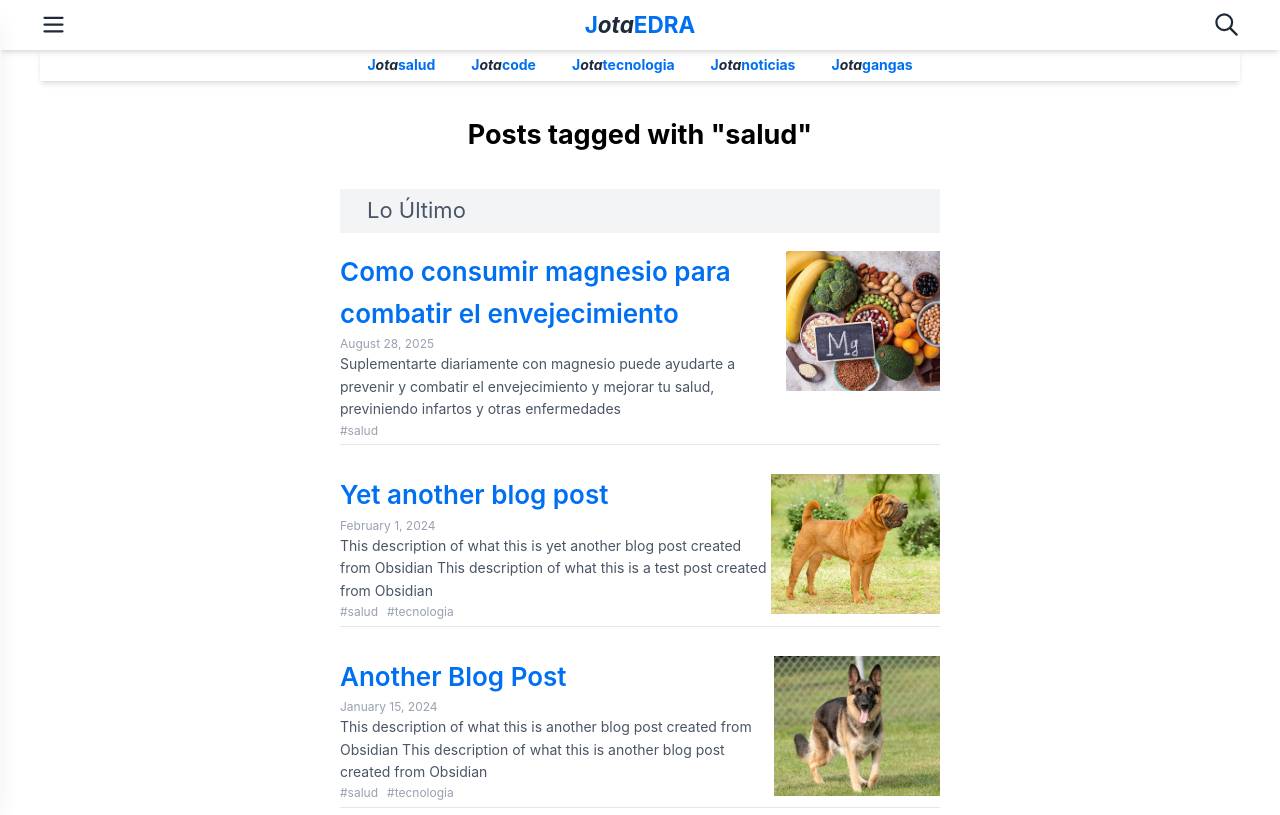
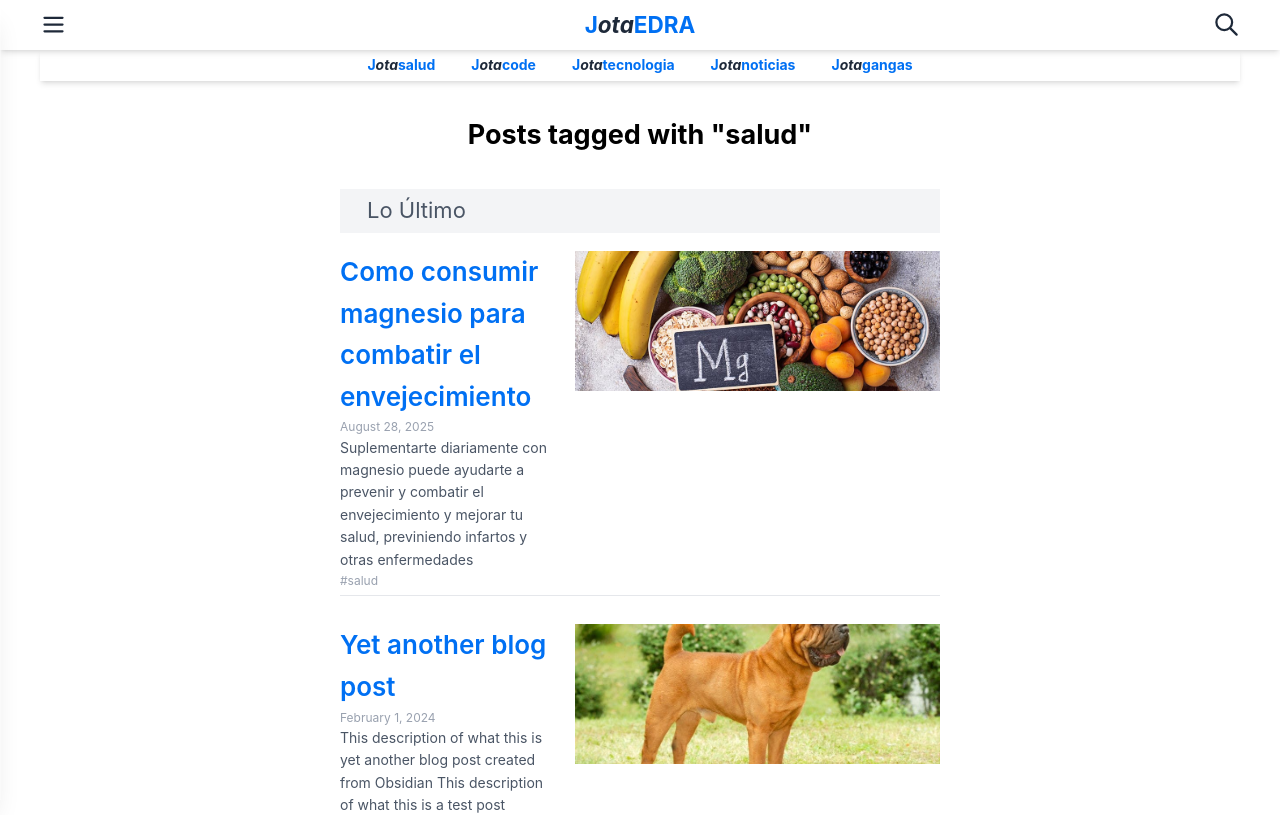
Before and after one commit to YuviDevStudio/nextjs-obsidian-blog, a Next.js app: page /tags/salud in a window 1280 px wide. Shown: the top 815 px of the page. Built offline with nearby package versions, Linux system fonts and the light colour scheme.

Commit message:
updated packages

```diff
--- a/app/components/featuredPosts.js
+++ b/app/components/featuredPosts.js
@@ -10,14 +10,16 @@ const FeaturedPosts = ({ allPosts = [] }) => {
             {featuredPosts.map(({ id, title, featured_image }) => {
                 return (
                     <div key={id} className='relative w-[300px] h-76 m-2 mb-4 flex-shrink-0'>
-                        <Link href={`/${id}`}>
+                        <Link href={`/${id}`} className='relative block w-full h-full'>
                             <Image
                                 src={featured_image}
                                 alt={title}
                                 fill
+                                sizes="300px"
+                                priority
                                 style={{ objectFit: 'cover' }}
                             />
-                            <div className='absolute bottom-0 left-0 right-0 p-4 text-white gradient-overlay max-w-full overflow-hidden'>
+                            <div className='absolute bottom-0 left-0 right-0 p-4 text-white gradient-overlay max-w-full overflow-hidden z-10'>
                                 <h2 className='text-xl font-bold break-words truncate whitespace-normal max-w-full'>{title}</h2>
                             </div>
                         </Link>
--- a/app/components/postsList.js
+++ b/app/components/postsList.js
@@ -14,7 +14,7 @@ export default function PostsList({ posts = [] }) {
         <h1 className={`text-[22px] ${theme === 'dark' ? 'text-gray-100' : 'text-gray-600'} ml-6`}>Lo Último</h1>
       </div>
       <ul>
-        {posts.map(({ id, date, title, description, tags, featured_image }) => (
+        {posts.map(({ id, date, title, description, tags, featured_image }, index) => (
           <li key={id} className=' px-1 md:px-0'>
             <Link href={`/${id}`} className='!no-underline'>
               <div className='flex flex-row justify-between max-w-[600px] mx-auto'>
@@ -30,9 +30,16 @@ export default function PostsList({ posts = [] }) {
                     ))}
                   </p>
                 </div>
-                <div>
+                <div className='relative w-[200px] md:w-[365px] h-[90px] md:h-[140px] overflow-hidden flex-shrink-0 ml-4'>
                   {featured_image && (
-                    <Image src={featured_image} alt={title} width={365} height={140} className='w-[200px] md:w-[365px] h-[90px] md:h-[140px] overflow-hidden object-cover' />
+                    <Image
+                      src={featured_image}
+                      alt={title}
+                      fill
+                      sizes="(max-width: 768px) 200px, 365px"
+                      priority={index === 0}
+                      className='object-cover'
+                    />
                   )}
                 </div>
               </div>
--- a/app/tags/[tag]/page.js
+++ b/app/tags/[tag]/page.js
@@ -8,8 +8,8 @@ export async function generateStaticParams() {
   }));
 }
 
-export default function TagPage({ params }) {
-  const { tag } = params;
+export default async function TagPage({ params }) {
+  const { tag } = await params;
   const posts = getPostsByTag(tag);
 
   return (
--- a/next.config.js
+++ b/next.config.js
@@ -1,3 +1,8 @@
+// Patch Node.js 25+ Web Storage experimental API side-effects during SSR
+if (typeof globalThis !== 'undefined' && globalThis.localStorage && typeof globalThis.localStorage.getItem !== 'function') {
+  delete globalThis.localStorage;
+}
+
 /** @type {import('next').NextConfig} */
 const nextConfig = {
   async rewrites() {
--- a/package.json
+++ b/package.json
@@ -9,11 +9,11 @@
     "@tailwindcss/postcss": "^4.1.11",
     "date-fns": "^2.29.3",
     "gray-matter": "^4.0.3",
-    "next": "^15.3.5",
+    "next": "^16.2.9",
     "postcss": "^8.5.6",
     "prismjs": "^1.30.0",
-    "react": "^19.1.0",
-    "react-dom": "^19.1.0",
+    "react": "^19.2.7",
+    "react-dom": "^19.2.7",
     "react-markdown": "^9.0.1",
     "remark": "^14.0.2",
     "remark-gfm": "^4.0.0",
```
Also changed, not shown: lib/posts.json (+1 -1 lines), 1 other file (tests, documents, lock files or other folders).
